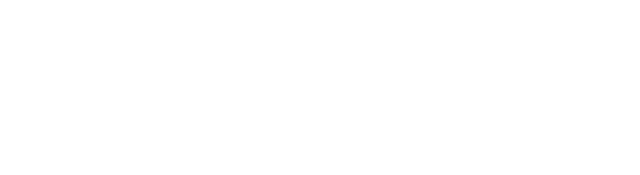
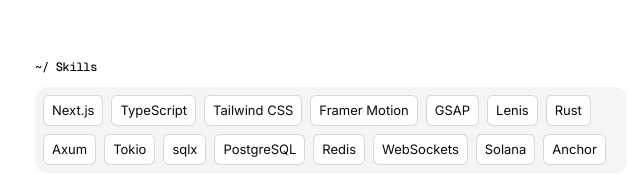
Before and after one commit to VedantShuklaaa/portfolio, a Next.js app: page / in a window 1280 px wide. Shown: the part 777-952 px from the top of the page, without its empty margins (309-949 px from the left). Before the commit the page ends 836 px from the top, so only its background shows below. Built offline with nearby package versions, Linux system fonts and the light colour scheme; no server answers.

Commit message:
feat: added skills section

```diff
--- a/app/page.tsx
+++ b/app/page.tsx
@@ -2,6 +2,7 @@
 
 import Hero from "@/components/landing/hero";
 import { LandingBody } from "@/components/landing-body";
+import { Skills } from "@/components/skills";
 
 const description =
 	"Vedant Shukla is a Rust backend developer building low-latency systems and Web3 infrastructure.";
@@ -44,6 +45,7 @@
 			/>
 			<Hero />
 			<LandingBody />
+			<Skills />
 		</>
 	);
 }
--- /dev/null
+++ b/components/skills.tsx
@@ -0,0 +1,41 @@
+import { Typewriter } from "./typewriter";
+
+const SKILLS: string[] = [
+	"Next.js",
+	"TypeScript",
+	"Tailwind CSS",
+	"Framer Motion",
+	"GSAP",
+	"Lenis",
+	"Rust",
+	"Axum",
+	"Tokio",
+	"sqlx",
+	"PostgreSQL",
+	"Redis",
+	"WebSockets",
+	"Solana",
+	"Anchor",
+];
+
+export function Skills() {
+	return (
+		<section aria-labelledby="skills-heading" className="pb-28">
+			<h2 id="skills-heading" className="mb-3 font-mono text-xs">
+				<Typewriter text="~/ Skills" />
+			</h2>
+
+			{/* Parent: rounded-xl, different bg from the page (bg-muted vs bg-background) */}
+			<ul className="flex flex-wrap gap-2 rounded-xl bg-muted p-2">
+				{SKILLS.map((skill) => (
+					<li
+						key={skill}
+						className="rounded-md bg-card border border-black/15 dark:border-white/15 p-2 text-xs leading-none text-foreground sm:text-[0.8125rem] cursor-pointer hover:scale-105 duration-400"
+					>
+						{skill}
+					</li>
+				))}
+			</ul>
+		</section>
+	);
+}
```
